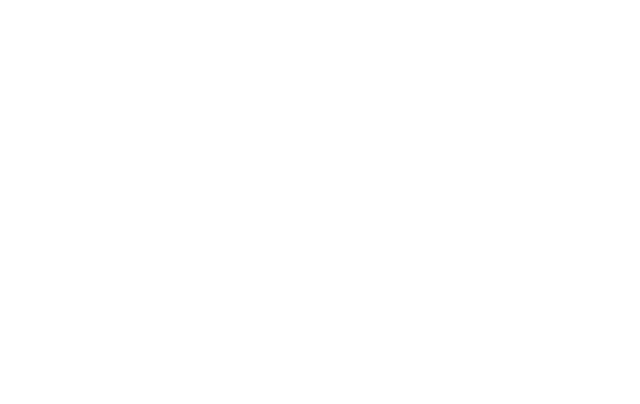
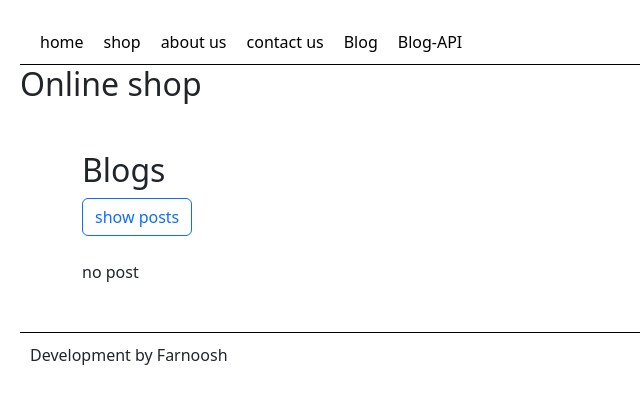
Before and after one commit to Farnoosh-R/react-products, a React (Create React App) app: page /blog in a window 1280 px wide. Before the commit this address had no page. Shown: the top 404 px of the page, without its empty margins (0-640 px from the left). Built offline with nearby package versions, Linux system fonts and the light colour scheme.

Commit message:
useEffect - call API

```diff
--- a/package.json
+++ b/package.json
@@ -10,7 +10,7 @@
     "react": "^18.3.1",
     "react-dom": "^18.3.1",
     "react-router-dom": "^6.26.2",
-    "react-scripts": "5.0.1",
+    "react-scripts": "^5.0.1",
     "web-vitals": "^2.1.4"
   },
   "scripts": {
--- a/src/App.js
+++ b/src/App.js
@@ -10,6 +10,8 @@
 import Aboutus from "./components/Aboutus/Aboutus";
 import Home from "./components/Home/Home";
 import Contactus from "./components/Contactus/Contactus";
+import Blog from "./components/Blog/Blog";
+import BlogAPI from "./components/Blog/BlogAPI";
 
 
 function App() {
@@ -21,6 +23,8 @@
       <Route path="/shop" element={<Layout><Products /></Layout>} />
       <Route path="/aboutus" element={<Layout><Aboutus /></Layout>} />
       <Route path="/contactus" element={<Layout><Contactus /></Layout>} />
+      <Route path="/blog" element={<Layout><Blog /></Layout>} />
+      <Route path="/blog-api" element={<Layout><BlogAPI /></Layout>} />
       </Routes>
       </BrowserRouter>
     </div>
--- /dev/null
+++ b/src/POSTS.json
@@ -0,0 +1,22 @@
+[
+    {
+        "id": 1,
+        "title": "product1",
+        "body": "quia et suscipit\nsuscipit recusandae consequuntur expedita et cum\nreprehenderit molestiae ut ut quas totam\nnostrum rerum est autem sunt rem eveniet architecto"
+    },
+    {
+        "id": 2,
+        "title": "product2",
+        "body": "est rerum tempore vitae\nsequi sint nihil reprehenderit dolor beatae ea dolores neque\nfugiat blanditiis voluptate porro vel nihil molestiae ut reiciendis\nqui aperiam non debitis possimus qui neque nisi nulla"
+    },
+    {
+        "id": 3,
+        "title": "product3",
+        "body": "et iusto sed quo iure\nvoluptatem occaecati omnis eligendi aut ad\nvoluptatem doloribus vel accusantium quis pariatur\nmolestiae porro eius odio et labore et velit aut"
+    },
+    {
+        "id": 4,
+        "title": "product4",
+        "body": "ullam et saepe reiciendis voluptatem adipisci\nsit amet autem assumenda provident rerum culpa\nquis hic commodi nesciunt rem tenetur doloremque ipsam iure\nquis sunt voluptatem rerum illo velit"
+    }
+]
--- /dev/null
+++ b/src/components/Blog/Blog.js
@@ -0,0 +1,45 @@
+import React from "react";
+import Button from "../Button/Button";
+import { useState } from "react";
+import POSTS from "./../../POSTS.json"
+import { useEffect } from "react";
+
+const Blog = () => {
+
+    const [post, setPost] = useState([]);
+    const [loading, setLoading] = useState(false);
+
+    const handleShowPosts = () => {
+        setLoading(true);
+
+        setTimeout(() => {
+            setPost(POSTS);
+            setLoading(false);
+          }, "3000");
+
+    }
+
+
+    return(
+        <div className="Blog container">
+        <h2>Blogs</h2>
+
+        <Button handleClick={handleShowPosts} data={"show posts"} />
+        {loading && <div className="spinner-border"></div>}
+
+        <div className="row mt-4">
+        {post.length == 0 && <div>no post</div>}
+        {post.map((post) => {
+            return(
+                <div className="col-md-4" key={post.id}>
+                <div>{post.title}</div>
+                <div>{post.body}</div>
+                </div>
+            )
+        })}
+        </div>
+
+        </div>
+    )
+}
+export default Blog;
--- /dev/null
+++ b/src/components/Blog/BlogAPI.js
@@ -0,0 +1,41 @@
+import React from "react";
+import { useEffect } from "react";
+import { useState } from "react";
+
+const BlogAPI = () => {
+
+const [post, setPost] = useState([]);
+const [loading, setLoading] = useState(false);
+
+
+const handleLoadPosts = async () => {
+    setLoading(true)
+    const resPosts = await fetch("https://run.mocky.io/v3/b20b7d1e-8c8b-4703-9178-7449636ee2e8");
+    const post = await resPosts.json();
+    setPost(post);
+    setLoading(false)
+}
+
+useEffect(() => {
+    console.log("hi");
+    handleLoadPosts();
+},[])
+
+    return(
+        <div className="BlogAPI">
+        <h2>BlogAPI</h2>
+        <ul>
+        {loading && <div className="spinner-border"></div>}
+        {post.map((post) => {
+            return(
+            <div key={post.id}>
+             <li key={post.id}>{post.title}</li>
+             <li>{post.body}</li>
+             </div>
+            )
+        })}
+        </ul>
+        </div>
+    )
+}
+export default BlogAPI;
--- a/src/components/Contactus/Contactus.js
+++ b/src/components/Contactus/Contactus.js
@@ -45,7 +45,7 @@
             console.log(event.target.value)
         }} className="form-control"  placeholder="name"/>
         <input onChange={handleChangeEmail} className="form-control my-4"  placeholder="email"/>
-        {errors.email && <span>{errors.email}</span>}
+        {errors.email && <span className="text-danger">{errors.email}</span>}
         <textarea onChange={handleChangeTextArea} className="form-control mb-3" placeholder="write here..."></textarea>
         <Button data={"Submit"} handleClick={handleClick}></Button>
         </div>
--- a/src/components/Navbar/Navbar.js
+++ b/src/components/Navbar/Navbar.js
@@ -9,6 +9,8 @@
         <Link to="/shop">shop</Link>
         <Link to="/aboutus">about us</Link>
         <Link to="/contactus">contact us</Link>
+        <Link to="/blog">Blog</Link>
+        <Link to="/blog-api">Blog-API</Link>
 
        </div>
     )
```
Also changed, not shown: 1 other file (tests, documents, lock files or other folders).
